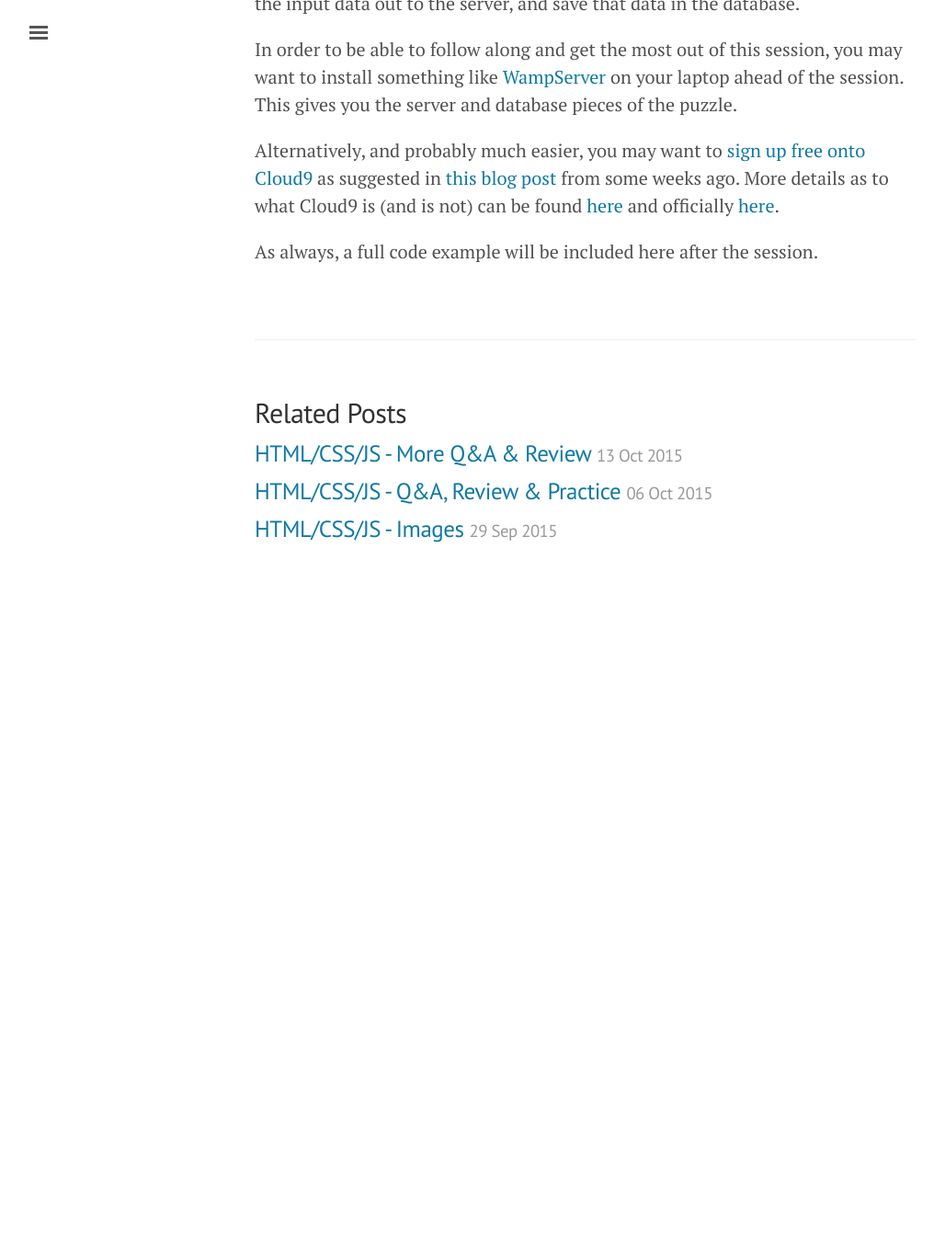
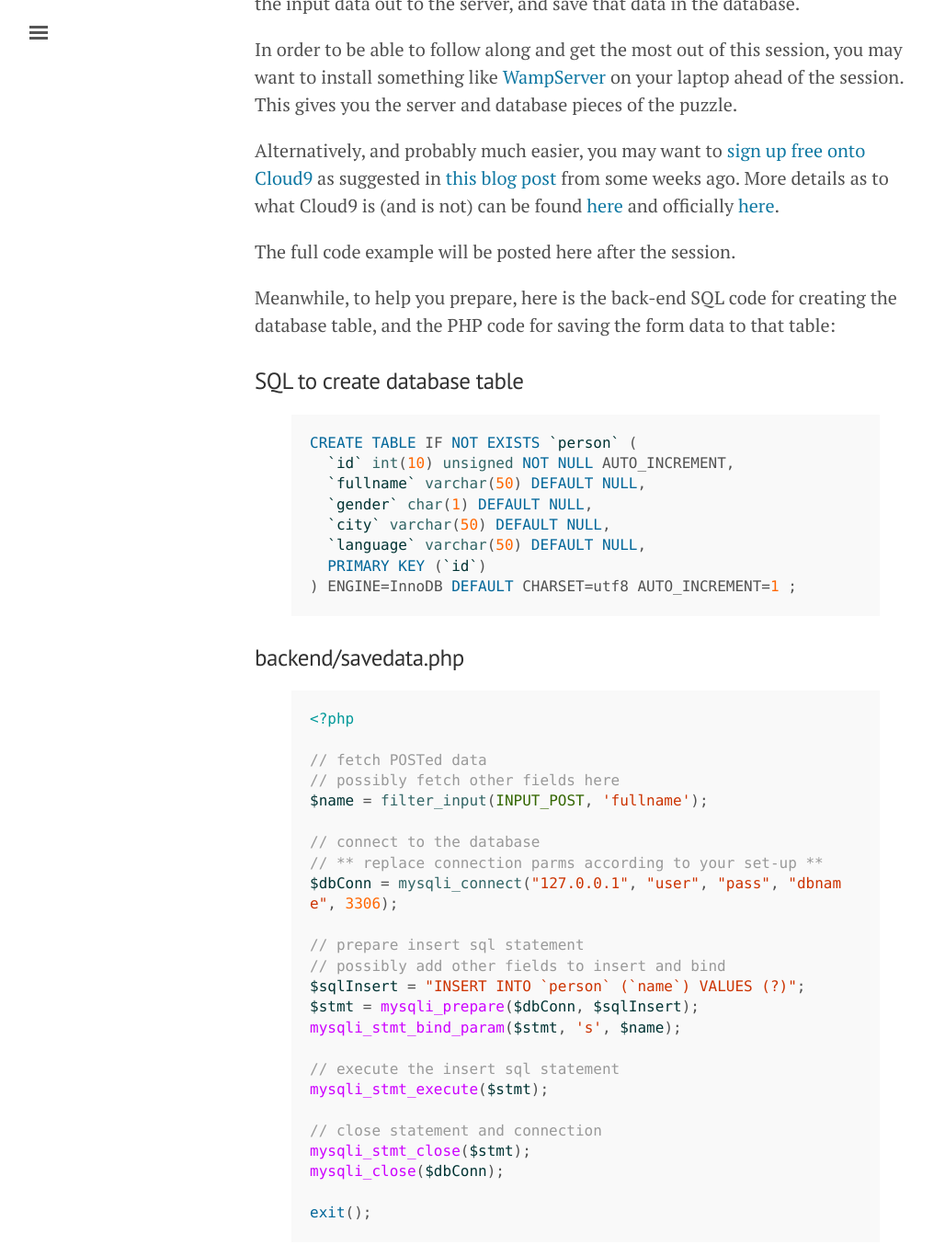
Before and after one commit to MississaugaCoding/mississaugacoding.github.io, a Jekyll site: the page built from _posts/2015-10-20-html-css-js-forms.md, in a window 1280 px wide and 1400 px high, scrolled down 463 px. Shown: the top 1366 px of the window at 92% size, without its empty margins (3-1031 px from the left). Built offline with Jekyll 4.4.1, drawn with Linux system fonts in a browser that asks for light colours; comment, search, counter and statistics services are not loaded; before the commit the page ends 1115 px from its top, so only the background shows below that.

Commit message:
updated post for session 10

```diff
--- a/_posts/2015-10-20-html-css-js-forms.md
+++ b/_posts/2015-10-20-html-css-js-forms.md
@@ -15,4 +15,47 @@ In order to be able to follow along and get the most out of this session, you ma
 
 Alternatively, and probably much easier, you may want to [sign up free onto Cloud9](https://c9.io/web/sign-up/free) as suggested in [this blog post](http://mississaugacoding.github.io/2015/10/06/html-css-js-review/) from some weeks ago. More details as to what Cloud9 is (and is not) can be found [here](http://mississaugacoding.github.io/2015/10/13/html-css-js-more-review/) and officially [here](https://docs.c9.io/docs/).
 
-As always, a full code example will be included here after the session.
+The full code example will be posted here after the session.
+
+Meanwhile, to help you prepare, here is the back-end SQL code for creating the database table, and the PHP code for saving the form data to that table:
+
+###SQL to create database table
+{% highlight sql %}
+CREATE TABLE IF NOT EXISTS `person` (
+  `id` int(10) unsigned NOT NULL AUTO_INCREMENT,
+  `fullname` varchar(50) DEFAULT NULL,
+  `gender` char(1) DEFAULT NULL,
+  `city` varchar(50) DEFAULT NULL,
+  `language` varchar(50) DEFAULT NULL,
+  PRIMARY KEY (`id`)
+) ENGINE=InnoDB DEFAULT CHARSET=utf8 AUTO_INCREMENT=1 ;
+{% endhighlight %}
+
+
+###backend/savedata.php
+{% highlight php %}
+<?php
+
+// fetch POSTed data
+// possibly fetch other fields here
+$name = filter_input(INPUT_POST, 'fullname');
+
+// connect to the database
+// ** replace connection parms according to your set-up **
+$dbConn = mysqli_connect("127.0.0.1", "user", "pass", "dbname", 3306);
+
+// prepare insert sql statement
+// possibly add other fields to insert and bind
+$sqlInsert = "INSERT INTO `person` (`name`) VALUES (?)";
+$stmt = mysqli_prepare($dbConn, $sqlInsert);
+mysqli_stmt_bind_param($stmt, 's', $name);
+
+// execute the insert sql statement
+mysqli_stmt_execute($stmt);
+
+// close statement and connection
+mysqli_stmt_close($stmt);
+mysqli_close($dbConn);
+
+exit();
+{% endhighlight%}
```
